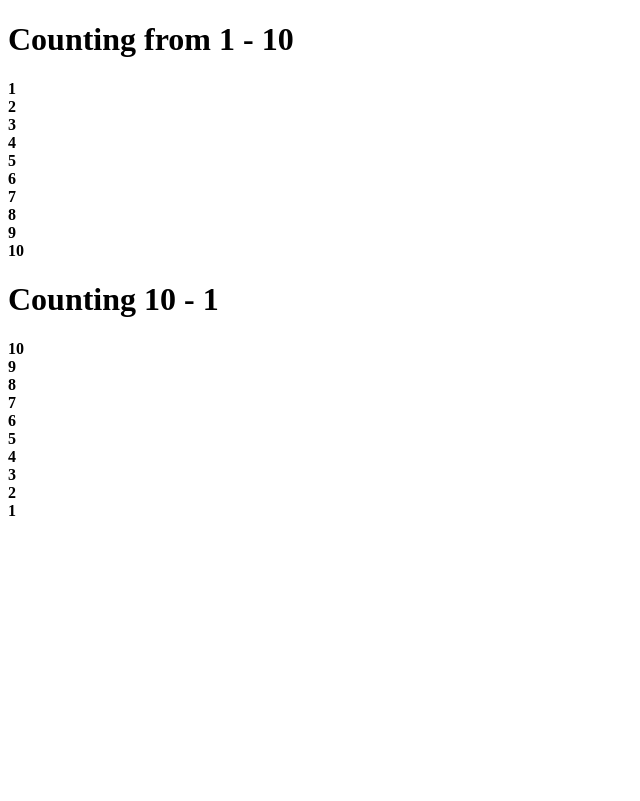
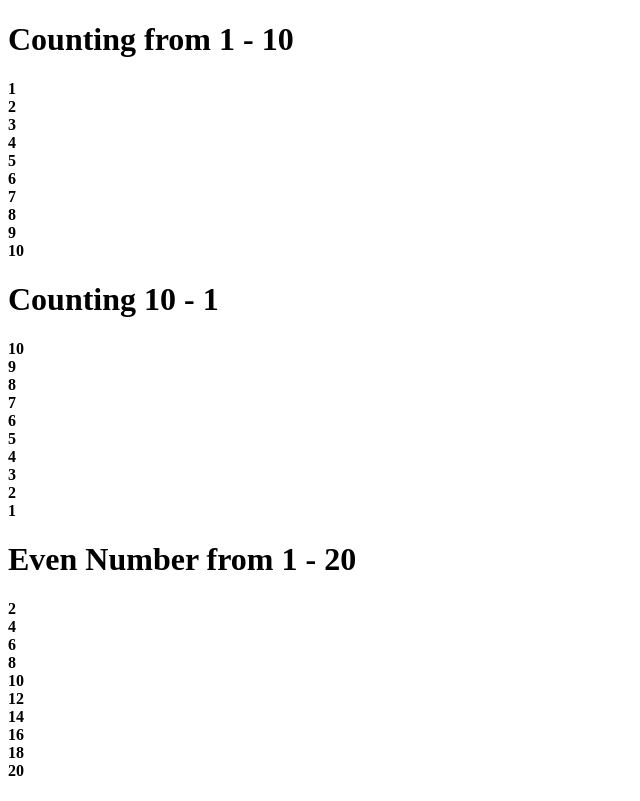
Before and after one commit to kaziErfan/loops, a plain HTML site: page index.html in a window 1280 px wide. Shown: the whole page, without its empty margins (0-640 px from the left). Drawn offline with Linux system fonts and the light colour scheme.

Commit message:
printing even number from 1 - 20 using for loop

```diff
--- a/index.html
+++ b/index.html
@@ -14,6 +14,11 @@
     <h1>Counting 10 - 1</h1>
     <h4 id="while10"></h4>
 
+
+    <!-- Print even number from 1 - 20 using while loop -->
+    <h1>Even Number from 1 - 20</h1>
+    <h4 id="forEven"></h4>
+
     <script src="/loop.js"></script>
 </body>
 </html>
--- a/loop.js
+++ b/loop.js
@@ -22,6 +22,17 @@ while(j >= 1){
     console.log(j);
     whileResult += j + '<br>';
     j--;
-
 }
 whileElem.innerHTML = whileResult;
+
+// Printing Even numbers from 1 - 20 using for lop
+let evenNumber = document.getElementById("forEven");
+let evenResult = "";
+
+for(let e = 1; e <= 20; e++){
+    if( e%2 === 0){
+        console.log(e);
+        evenResult += e + '<br>'
+    }
+evenNumber.innerHTML = evenResult;
+}
```
